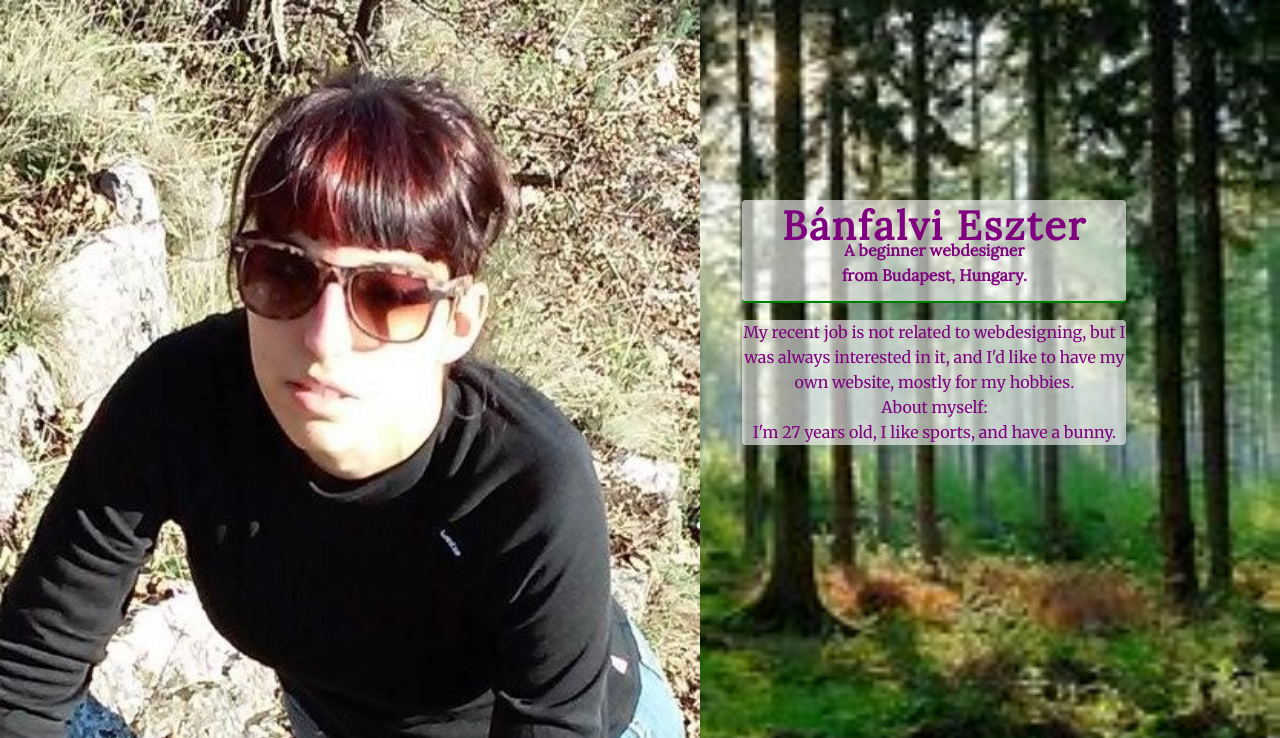
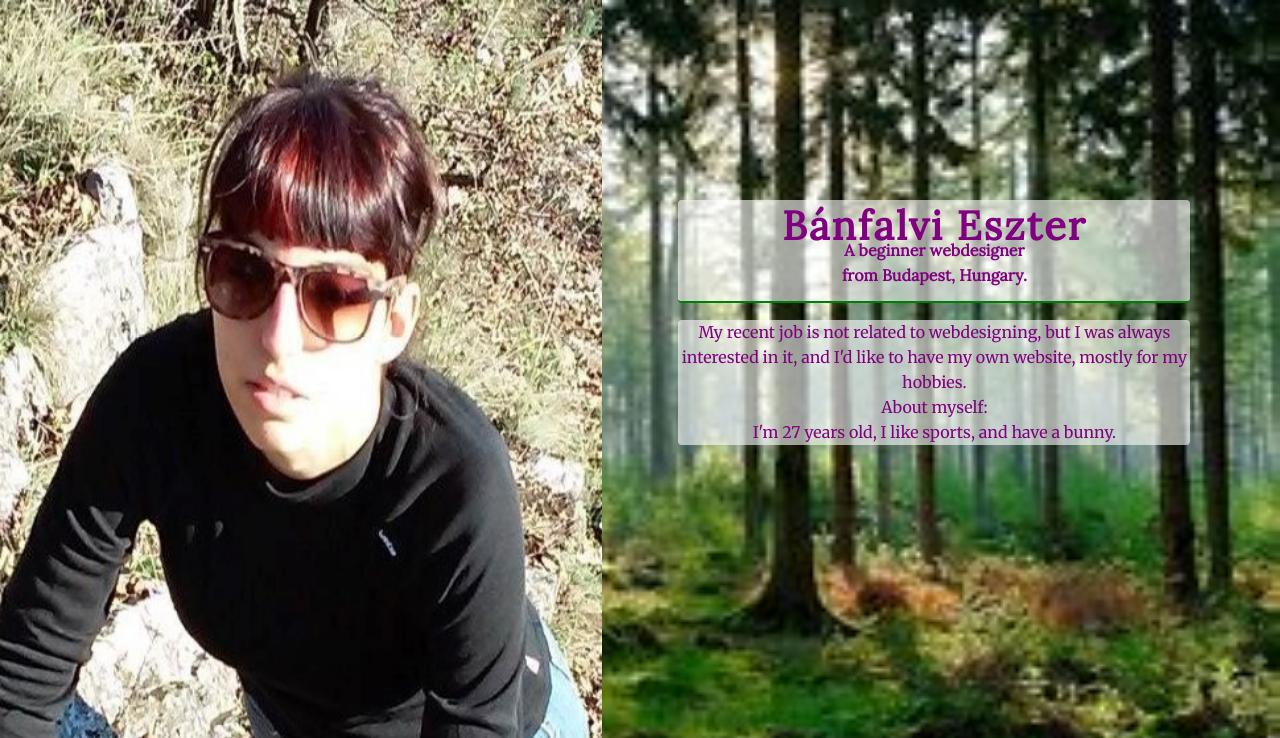
Before and after one commit to AmonyBy24/About-me, a plain HTML site: page index.html in a window 1280 px wide. Shown: the top 738 px of the page. Drawn offline with Linux system fonts and the light colour scheme.

Commit message:
final version updated

```diff
--- a/main.css
+++ b/main.css
@@ -104,14 +104,14 @@ img {
 img:hover {
  transform:scale(1.1);
 }
-@media (min-width: 768px) {
+@media (min-width: 1025px) {
   img {
     position: fixed;
     top: 0;
     left:0;
     border-radius:0%;
     height: 100%;
-    width: auto;
+    width: 47%;
     margin:0 0;
   }
   img:hover {
@@ -147,14 +147,16 @@ img:hover {
   color:purple;
   font-weight: bold;
 }
-@media (min-width: 768px) {
+@media (min-width: 1025px) {
   .main-header {
     position:fixed;
     top:25%;
-    right:2%;
-    width:30%;
+    right:0;
+    width:40%;
     padding:1%;
     font-size:2rem;
+    margin-left:6%;
+    margin-right:7%;
   }
   h1 {
     font-size:2.5rem;
@@ -163,8 +165,10 @@ img:hover {
   .about {
     position:fixed;
     top:40%;
-    right:2%;
-    width:30%;
+    right:0;
+    width:40%;
+    margin-left:6%;
+    margin-right:7%;
   }
   .link-section {
     position:fixed;
```
